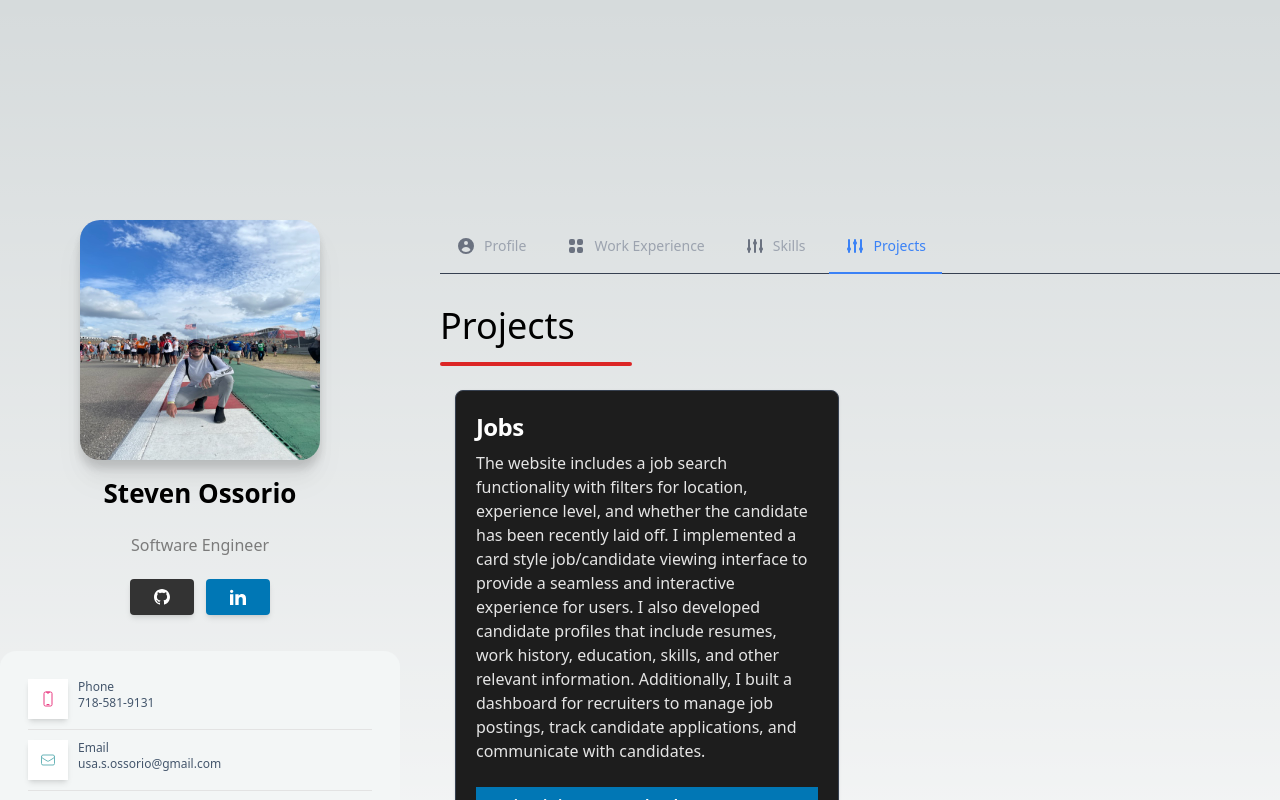
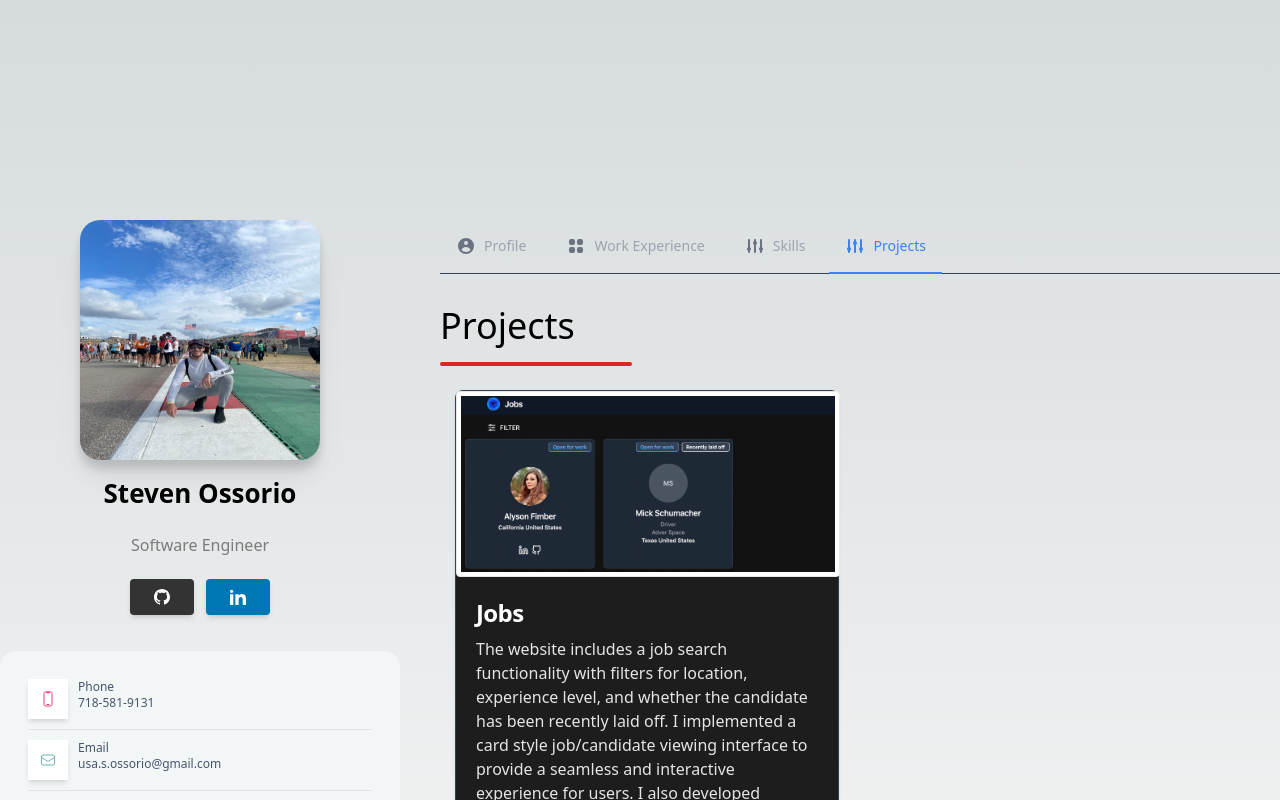
Before and after one commit to steven-ossorio/portfolio, a Next.js app in the folder portfolio/: page / in a window 1280 px wide. Both pictures are taken after a click on the item "Projects". Shown: the top 800 px of the page. Built offline with nearby package versions, Linux system fonts and the light colour scheme.

Commit message:
Adding jobs image

```diff
--- a/portfolio/component/projects.component.jsx
+++ b/portfolio/component/projects.component.jsx
@@ -1,3 +1,5 @@
+import Image from "next/image";
+
 const projectsData = [
   {
     title: "Jobs",
@@ -21,6 +23,7 @@ const projectsData = [
       github: "https://github.com/steven-ossorio/jobs",
       // website: "https://jobs-frontend-steven-ossorio.vercel.app/",
     },
+    imageUrl: "/jobs.png",
     inDevelopment: true,
   },
   // {
@@ -66,12 +69,21 @@ const Project = ({
   inDevelopment,
   tags,
   links: { github, website },
+  imageUrl,
 }) => {
   return (
     <div
       className="mb-12 max-w-sm mb-30 border rounded-lg shadow border-gray-700"
       style={{ backgroundColor: "#1D1D1D", margin: "1%" }}
     >
+      {imageUrl && (
+        <Image
+          className="max-w-sm rounded border bg-white p-1 dark:border-neutral-700 dark:bg-neutral-800"
+          src={imageUrl}
+          width={500}
+          height={500}
+        />
+      )}
       <div className="p-5">
         <h5 className="mb-2 text-2xl font-bold tracking-tight text-white">
           {title}
```
Also changed, not shown: portfolio/public/jobs.png (added).
